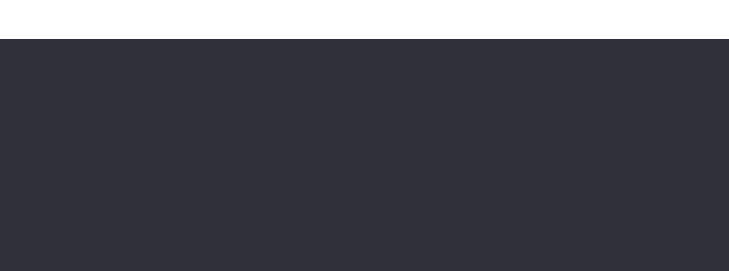
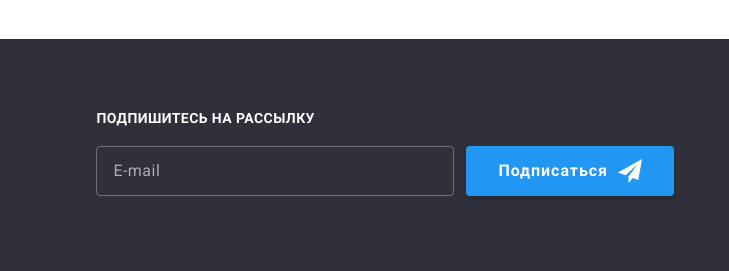
Before and after one commit to Orangemaaan/goit-markup-hw-06, a plain HTML site: page portfolio.html in a window 1280 px wide. Shown: the part 1595-1866 px from the top of the page, 551-1280 px from the left. Drawn offline with nearby package versions, Linux system fonts and the light colour scheme.

Commit message:
add-footer-form

```diff
--- a/portfolio.html
+++ b/portfolio.html
@@ -424,6 +424,24 @@
                         </li>
                     </ul>
                 </div>
+                <div class="mail-outs">
+                    <p class="subcribe">Подпишитесь на рассылку</p>
+                    <form class="footer-form">
+                        <label for="">
+                            <input
+                                type="email"
+                                name="email"
+                                placeholder="E-mail"
+                            />
+                        </label>
+                        <button class="btn footer-btn" type="submit">
+                            Подписаться
+                            <svg class="icon-send" width="24" height="24">
+                                <use href="./images/icons.svg#icon-send"></use>
+                            </svg>
+                        </button>
+                    </form>
+                </div>
             </div>
         </footer>
     </body>
```
